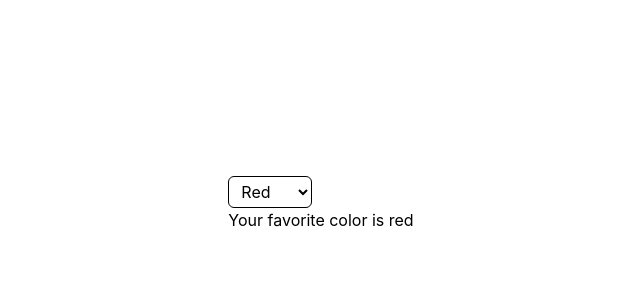
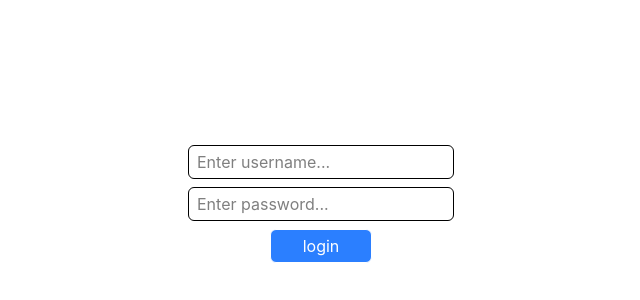
Before and after one commit to yuzureeeeKM/React_Project, a React (Vite) app: page / in a window 1280 px wide. Shown: the part 196-496 px from the top of the page, without its empty margins (319-959 px from the left). Built offline with nearby package versions, Linux system fonts and the light colour scheme.

Commit message:
Add Login Simulation

```diff
--- a/src/App.jsx
+++ b/src/App.jsx
@@ -1,10 +1,10 @@
 import React from 'react'
-import FavoriteColor from './ExerciseUseState/FavoriteColor'
+import LoginSimulation from './ExerciseUseState/LoginSimulation'
 
 const App = () => {
   return (
     <div>
-      <FavoriteColor />
+      <LoginSimulation />
     </div>
   )
 }
--- /dev/null
+++ b/src/ExerciseUseState/LoginSimulation.jsx
@@ -0,0 +1,63 @@
+import React, { useState } from 'react'
+
+const LoginSimulation = () => {
+    const [username, setUsername] = useState("");
+    const [password, setPassword] = useState("");
+    const [loggedIn, setLoggedIn] = useState(null);
+    const [message, setMessage] = useState(null);
+
+    function handleFunction(e) {
+        e.preventDefault();
+
+        if (!username.trim()) return setMessage('Please input username.');
+        if (!password.trim()) return setMessage('Please input password.');
+
+        setLoggedIn(username);
+
+        setUsername("");
+        setPassword("");
+        setMessage("");
+    }
+
+    return (
+        <div className='flex min-h-screen items-center justify-center text-center'>
+            <form onSubmit={handleFunction}>
+                <div className=''>
+                    <input
+                        type="text"
+                        placeholder='Enter username...'
+                        value={username}
+                        onChange={(e) => setUsername(e.target.value)}
+                        className='border px-2 py-1 rounded-md mb-2'
+                    />
+                    <br />
+                    <input
+                        type="password"
+                        placeholder='Enter password...'
+                        value={password}
+                        onChange={(e) => setPassword(e.target.value)}
+                        className='border px-2 py-1 rounded-md mb-2'
+                    />
+                    <br />
+
+                    <button
+                        type='submit'
+                        className='border px-8 py-1 rounded-md bg-blue-500 text-white hover:bg-blue-600 cursor-pointer'
+                    >
+                        login
+                    </button>
+
+                    {loggedIn && (
+                        <p>Hello {loggedIn}!</p>
+                    )}
+
+                    {message && (
+                        <p className='text-red-600'>{message}</p>
+                    )}
+                </div>
+            </form>
+        </div>
+    )
+}
+
+export default LoginSimulation
```
